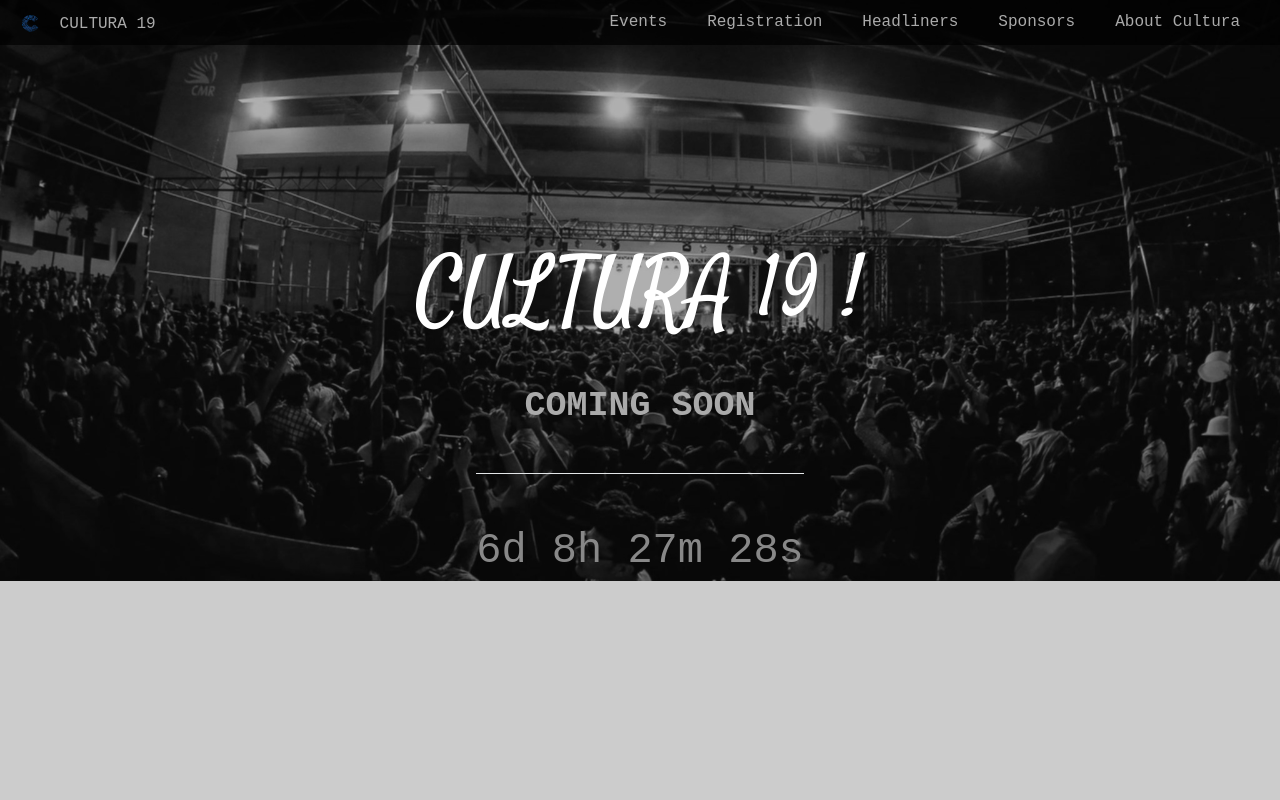
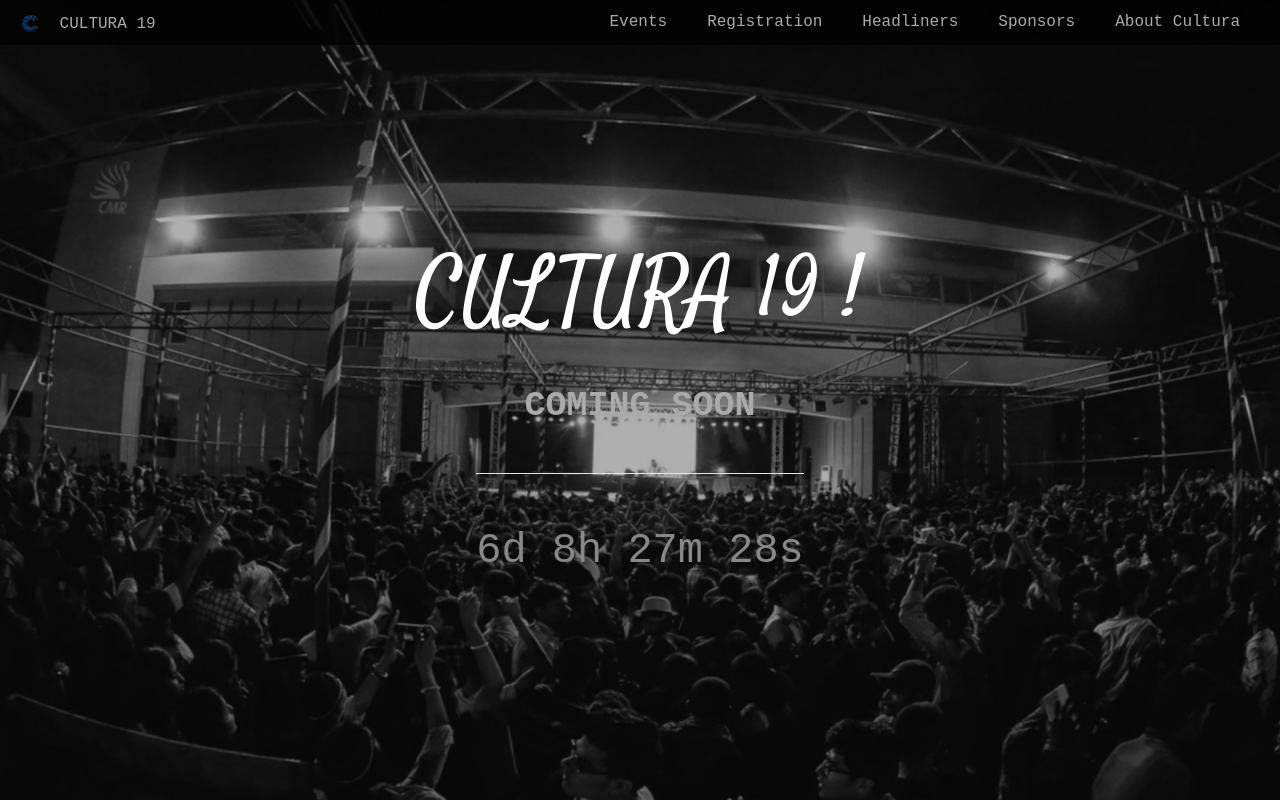
Before and after one commit to CrypticSocket/Cultura19, a plain HTML site: page index.html in a window 1280 px wide. Drawn offline with Linux system fonts and the light colour scheme; a web font is replaced by a local one.

Commit message:
nomenclature

```diff
--- a/main.css
+++ b/main.css
@@ -8,8 +8,8 @@
 
     /* BG pic stuff */
     background-image: url("img/intro-bw.jpg");
-    background-color: #cccccc;
-    height: 500px;
+    background-color: #222;
+    height: 100vh;
     background-position: center;
     background-repeat: no-repeat;
     background-size: cover;
```
